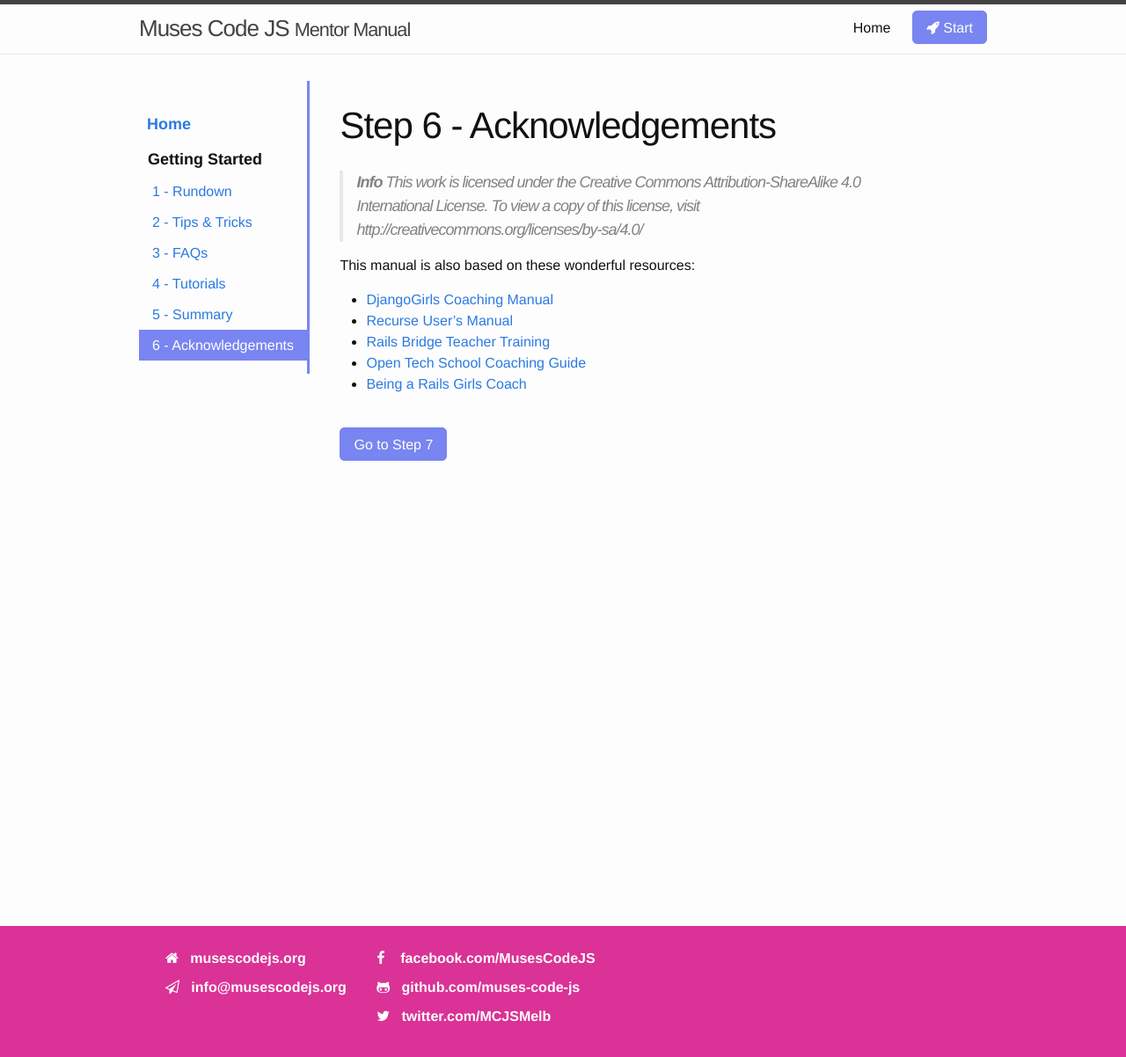
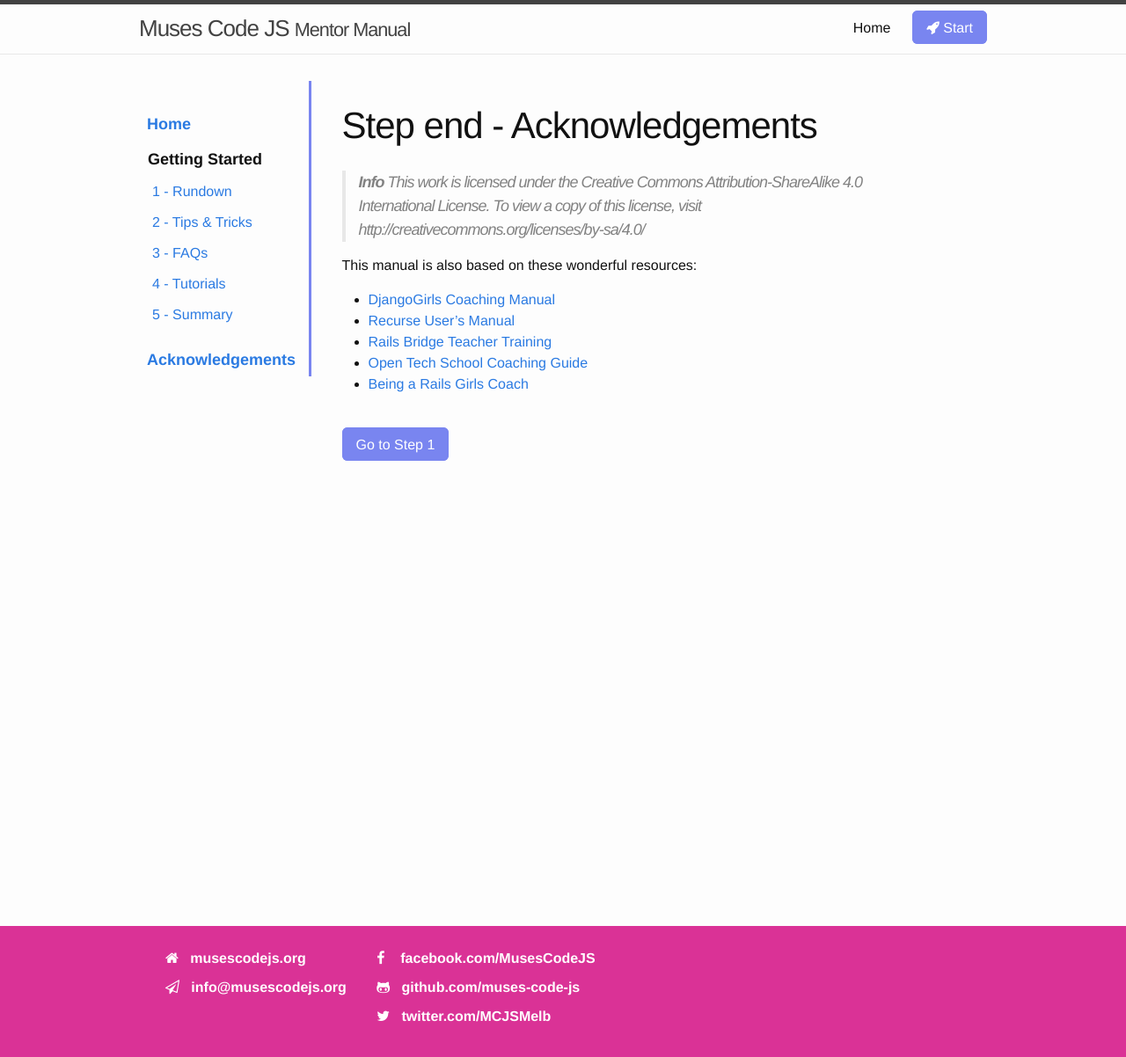
Before and after one commit to muses-code-js/mentor-manual, a Jekyll site: the page built from end.md, in a window 1280 px wide. Shown: the whole page at 88% size. Built offline with Jekyll 4.4.1, drawn with Linux system fonts in a browser that asks for light colours; nearby versions of some CDN libraries.

Commit message:
Restructure files, fix broken links

```diff
--- a/_includes/step-nav.html
+++ b/_includes/step-nav.html
@@ -18,4 +18,10 @@
     </li>
     {% endif %} {% endfor %}
   </ul>
+
+  <ul class="main">
+    <li class="{% if page.url == '/step7' }} %}active{% endif %}">
+      <a href="{{ '/step6' | relative_url }}">Acknowledgements</a>
+    </li>
+  </ul>
 </div>
--- a/_layouts/home.html
+++ b/_layouts/home.html
@@ -7,7 +7,7 @@ layout: default
   <div class="post-content home">
     {{ content }}
     <div class="page-nav">
-      <h3 style="border:none"><a class="go-link" href="step0">Now click here to get started!</a></h3>
+      <h3 style="border:none"><a class="go-link" href="step1">Now click here to get started!</a></h3>
     </div>
 
   </div>
--- a/_steps/level0/step6-acknowledgments.md
+++ b/end.md
@@ -1,6 +1,6 @@
 ---
 layout: step
-number: 6
+number: end
 level: 0
 title: Acknowledgements
 permalink: step6/
```
Also changed, not shown: _layouts/challenge.html (deleted, +0 -36 lines), README.md, assets/minions-congrats.gif (deleted), favicon.ico (deleted), favicon.png (added), logo.png (deleted).
